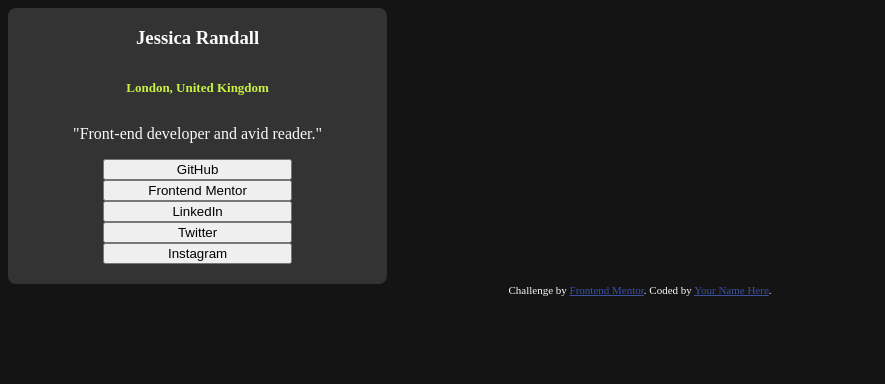
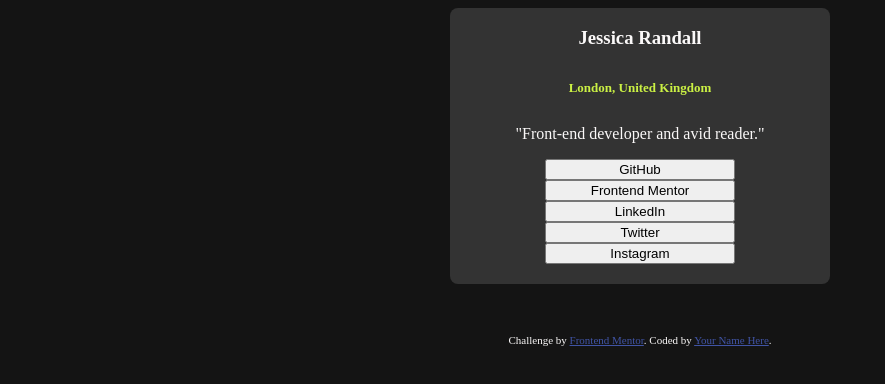
Before and after one commit to MarinaAlane/social_links, a plain HTML site: page index.html in a window 1280 px wide. Shown: the whole page, without its empty margins (0-885 px from the left). Drawn offline with Linux system fonts and the light colour scheme.

Commit message:
chore: add footer

```diff
--- a/index.html
+++ b/index.html
@@ -6,12 +6,6 @@
   <link rel="icon" type="image/png" sizes="32x32" href="./assets/images/favicon-32x32.png">
   <link rel="stylesheet" href="style.css" />
   <title>Frontend Mentor | Social links profile</title>
-
-  <!-- Feel free to remove these styles or customise in your own stylesheet 👍 -->
-  <style>
-    .attribution { font-size: 11px; text-align: center; }
-    .attribution a { color: hsl(228, 45%, 44%); }
-  </style>
 </head>
   <body class="body">
     <main class="main">
--- a/style.css
+++ b/style.css
@@ -1,6 +1,10 @@
 body {
     background-color: #141414;
     color: #FBF9F9;
+    display: flex;
+    justify-content: center;
+    flex-direction: column;
+    align-items: center;
 }
 
 .location {
@@ -25,3 +29,12 @@ body {
   flex-direction: column;
   width: 50%;
 }
+
+.attribution {
+  font-size: 11px;
+  padding-top: 50px;
+
+  a{
+    color: #4054a5;
+  }
+}
```
Lines whose indentation alone changed are shown as unchanged.
